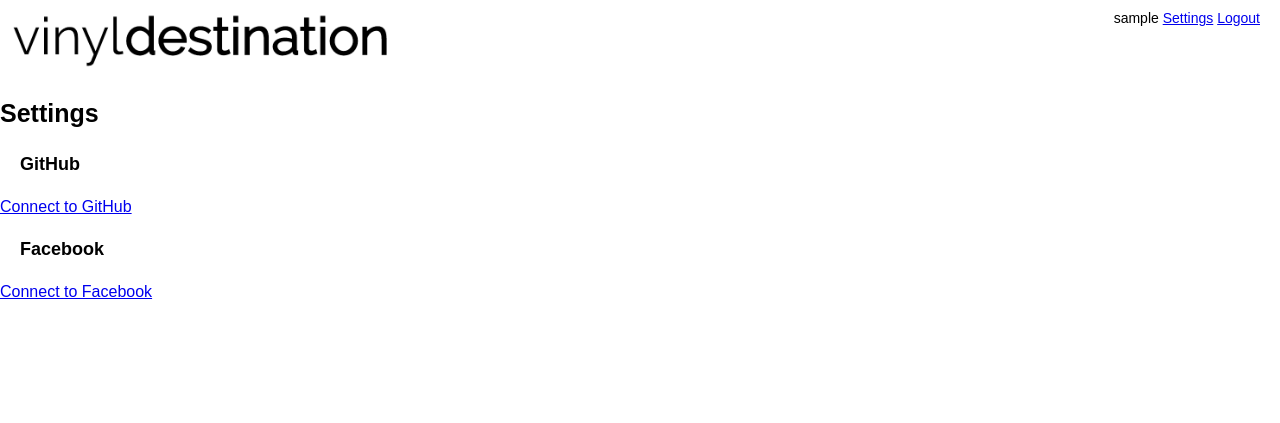
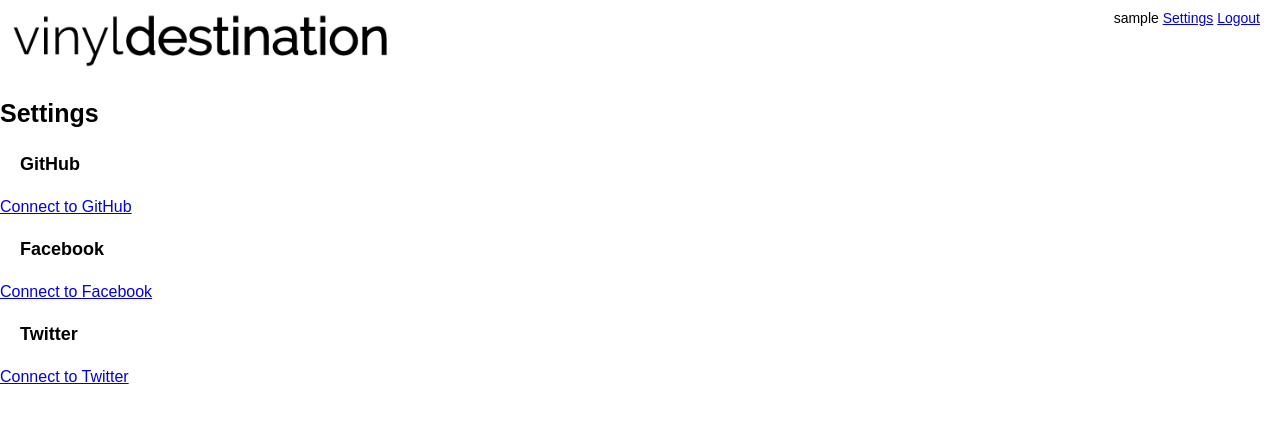
Before and after one commit to jesslavin/itech-group-t, a Django app: page /settings/ in a window 1280 px wide. Shown: the top 423 px of the page. Run offline with Django 3.2, Linux system fonts and the light colour scheme; the visitor is signed in with stand-in values (Sample User, id 1).

Commit message:
Updated oauth settings and added twitter login api too. all links now work on localhost

```diff
--- a/itech-group-t/settings.py
+++ b/itech-group-t/settings.py
@@ -161,7 +161,13 @@ SOCIAL_AUTH_FACEBOOK_KEY = '200431681286063'  # App ID
 
 SOCIAL_AUTH_FACEBOOK_SECRET = '9c2bab10ceb9fd2eeaec4218fa632cb8'  # App Secret
 
+SOCIAL_AUTH_TWITTER_KEY = 'aDFmzSkIsrcrbpkgBxnO9ebPR'
+
+SOCIAL_AUTH_TWITTER_SECRET = 'NbLzWAR2nV8dFbZVuIp3jnlUMEMWV8RPIL71BWUAXKDkMetRAX'
+
 SOCIAL_AUTH_LOGIN_ERROR_URL = '/settings/'
+
+# SOCIAL_AUTH_REDIRECT_IS_HTTPS = True
 
 SOCIAL_AUTH_LOGIN_REDIRECT_URL = '/settings/'
 
--- a/templates/vinyldestination/base.html
+++ b/templates/vinyldestination/base.html
@@ -34,6 +34,7 @@
 				or sign in using
 				<a href="{% url 'social:begin' 'github' %}"><img src="{% static 'images/github.png' %}" alt="github" style="width:20px;"/></a>
 				<a href="{% url 'social:begin' 'facebook' %}"><img src="{% static 'images/facebook.png' %}" alt="facebook" style="width:20px;"/></a>
+				<a href="{% url 'social:begin' 'twitter' %}"><img src="{% static 'images/twitter.png' %}" alt="twitter" style="width:20px;"/></a>
 			</form>
 			{% endif %}
 		</div>
--- a/templates/vinyldestination/settings.html
+++ b/templates/vinyldestination/settings.html
@@ -36,9 +36,8 @@
     <a href="{% url 'social:begin' 'facebook' %}">Connect to Facebook</a>
   {% endif %}
     </div>
-{% endblock %}
 
-  <!-- <h3>Twitter</h3>
+  <h3>Twitter</h3>
   {% if twitter_login %}
     <p>Connected as <a href="https://twitter.com/{{ twitter_login.extra_data.access_token.screen_name }}/" target="_blank">@{{ twitter_login.extra_data.access_token.screen_name }}</a></p>
     {% if can_disconnect %}
@@ -52,4 +51,5 @@
     {% endif %}
   {% else %}
     <a href="{% url 'social:begin' 'twitter' %}">Connect to Twitter</a>
-  {% endif %} -->
+  {% endif %}
+  {% endblock %}
```
Also changed, not shown: static/images/twitter.png (added), vinyldestination/migrations/0001_initial.py.
